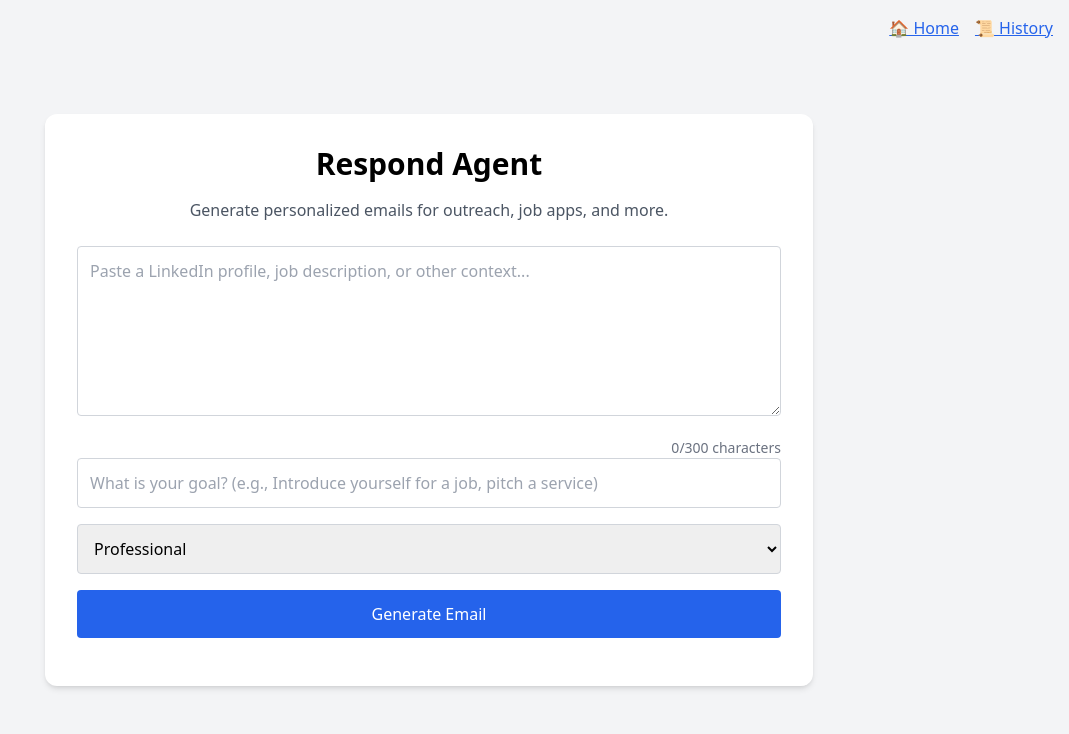
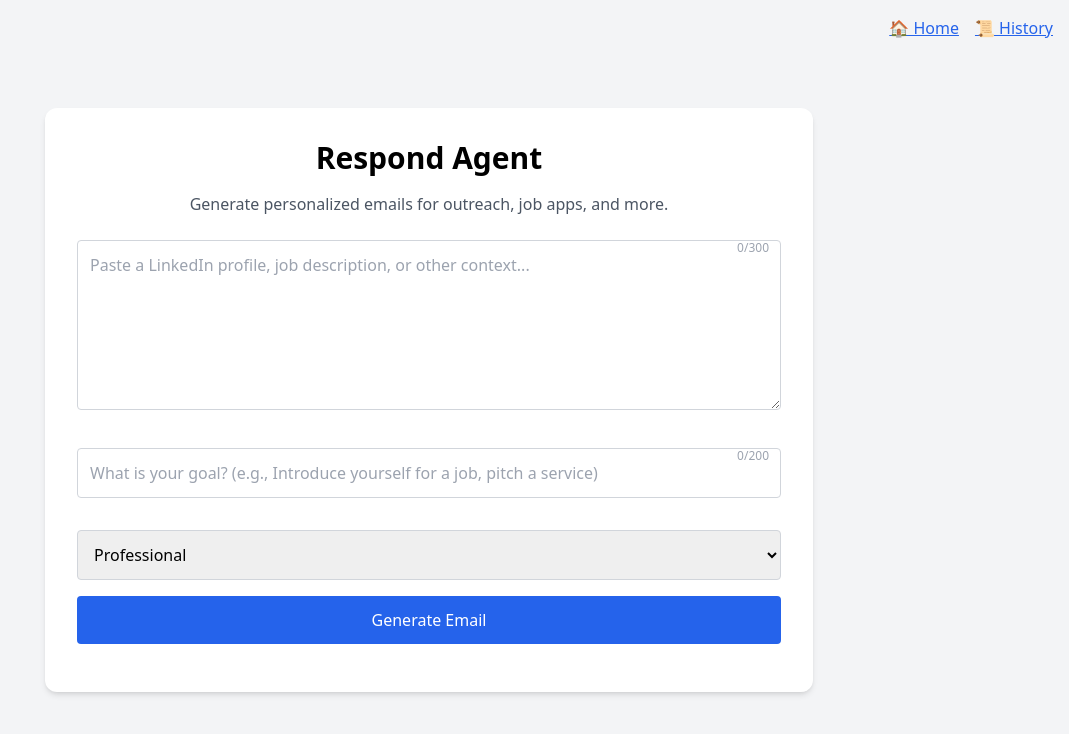
Before and after one commit to gzsewell/prorespond-agent, a Next.js app: page / in a window 1280 px wide. Shown: the top 734 px of the page, without its empty margins (211-1280 px from the left). Built offline with nearby package versions, Linux system fonts and the light colour scheme.

Commit message:
adding a delete option

```diff
--- /dev/null
+++ b/pages/api/delete.js
@@ -0,0 +1,18 @@
+import { PrismaClient } from "@prisma/client";
+
+const prisma = new PrismaClient();
+
+export default async function handler(req, res) {
+  if (req.method !== "DELETE") {
+    return res.status(405).json({ error: "Method not allowed" });
+  }
+  const { id } = req.body;
+
+  try {
+    await prisma.email.delete({ where: { id } });
+    res.status(200).json({ success: true });
+  } catch (err) {
+    console.error("Delete failed:", err);
+    res.status(500).json({ error: "Delete failed" });
+  }
+}
--- a/pages/api/history.js
+++ b/pages/api/history.js
@@ -18,3 +18,16 @@ export default async function handler(req, res) {
     res.status(500).json({ error: "Failed to fetch emails" });
   }
 }
+
+{
+  emails.map((email) => (
+    <div key={email.id} className="p-4 bg-white border rounded shadow relative">
+      <button
+        onClick={() => handleDelete(email.id)}
+        className="absolute top-2 right-2 text-red-600 hover:underline text-sm"
+      >
+        🗑 Delete
+      </button>
+    </div>
+  ));
+}
--- a/pages/index.js
+++ b/pages/index.js
@@ -68,23 +68,30 @@ export default function Home() {
           <p className="text-center text-gray-600 mb-6">
             Generate personalized emails for outreach, job apps, and more.
           </p>
+          <div className="relative mb-4">
             <textarea
               className="w-full p-3 border border-gray-300 rounded mb-4 focus:outline-none focus:ring-2 focus:ring-blue-500"
               rows={6}
               placeholder="Paste a LinkedIn profile, job description, or other context..."
               value={context}
-            onChange={(e) => setContext(e.target.value)}
+              onChange={(e) => setContext(e.target.value.slice(0, 300))}
             ></textarea>
-          <p className="text-sm text-right text-gray-500">
-            {context.length}/300 characters
-          </p>
+            <span className="absolute bottom-0.7 right-3 text-xs text-gray-400">
+              {context.length}/300{" "}
+            </span>
+          </div>
+          <div className="relative mb-4">
             <input
               className="w-full p-3 border border-gray-300 rounded mb-4 focus:outline-none focus:ring-2 focus:ring-blue-500"
               type="text"
               placeholder="What is your goal? (e.g., Introduce yourself for a job, pitch a service)"
               value={goal}
-            onChange={(e) => setGoal(e.target.value.slice(0, 300))}
+              onChange={(e) => setGoal(e.target.value.slice(0, 200))}
             />
+            <span className="absolute bottom-0.7 right-3 text-xs text-gray-400">
+              {goal.length}/200{" "}
+            </span>
+          </div>
           <select
             className="w-full p-3 border border-gray-300 rounded mb-4 focus:outline-none focus:ring-2 focus:ring-blue-500"
             value={tone}
```
Lines whose indentation alone changed are shown as unchanged.
